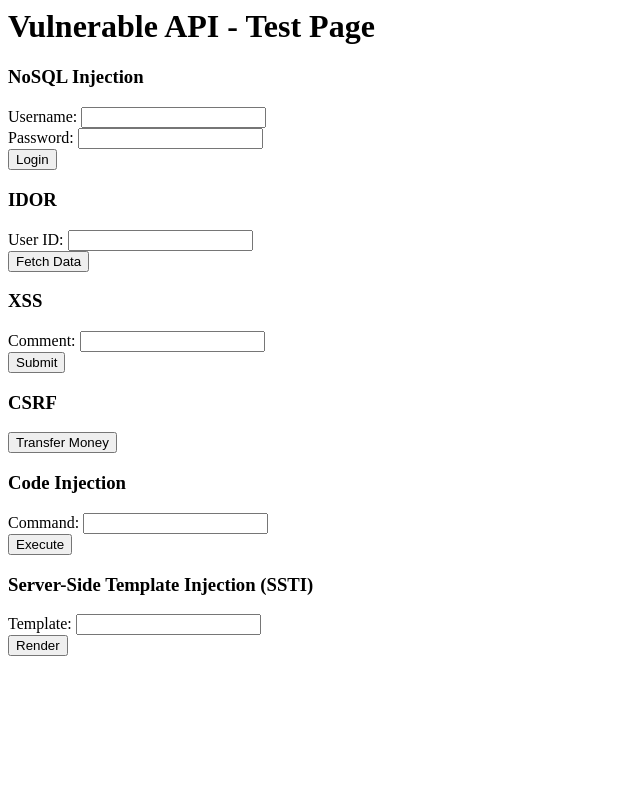
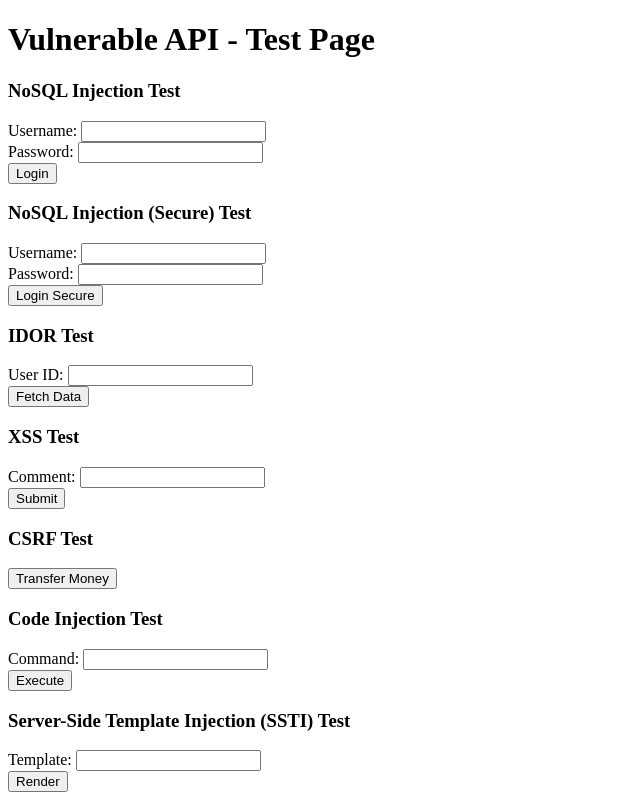
Before and after one commit to rafat1999/Vulnerable-API, a Flask app: page / in a window 1280 px wide. Shown: the whole page, without its empty margins (0-640 px from the left). Run offline with Flask 3, Linux system fonts and the light colour scheme.

Commit message:
Update index.html

```diff
--- a/templates/index.html
+++ b/templates/index.html
@@ -1,38 +1,50 @@
+<!DOCTYPE html>
 <html>
+<head>
+    <title>Vulnerable API Test</title>
+</head>
 <body>
     <h1>Vulnerable API - Test Page</h1>
+
+    <h3>NoSQL Injection Test</h3>
     <form action="/nosql" method="POST">
-        <h3>NoSQL Injection</h3>
         Username: <input type="text" name="username"><br>
         Password: <input type="password" name="password"><br>
         <input type="submit" value="Login">
     </form>
 
+    <h3>NoSQL Injection (Secure) Test</h3>
+    <form action="/nosql_secure" method="POST">
+        Username: <input type="text" name="username"><br>
+        Password: <input type="password" name="password"><br>
+        <input type="submit" value="Login Secure">
+    </form>
+
+    <h3>IDOR Test</h3>
     <form action="/idor" method="GET">
-        <h3>IDOR</h3>
         User ID: <input type="text" name="user_id"><br>
         <input type="submit" value="Fetch Data">
     </form>
 
+    <h3>XSS Test</h3>
     <form action="/xss" method="POST">
-        <h3>XSS</h3>
         Comment: <input type="text" name="comment"><br>
         <input type="submit" value="Submit">
     </form>
 
+    <h3>CSRF Test</h3>
     <form action="/csrf" method="POST">
-        <h3>CSRF</h3>
         <input type="submit" value="Transfer Money">
     </form>
 
+    <h3>Code Injection Test</h3>
     <form action="/code_injection" method="POST">
-        <h3>Code Injection</h3>
         Command: <input type="text" name="command"><br>
         <input type="submit" value="Execute">
     </form>
 
+    <h3>Server-Side Template Injection (SSTI) Test</h3>
     <form action="/ssti" method="POST">
-        <h3>Server-Side Template Injection (SSTI)</h3>
         Template: <input type="text" name="template"><br>
         <input type="submit" value="Render">
     </form>
```
